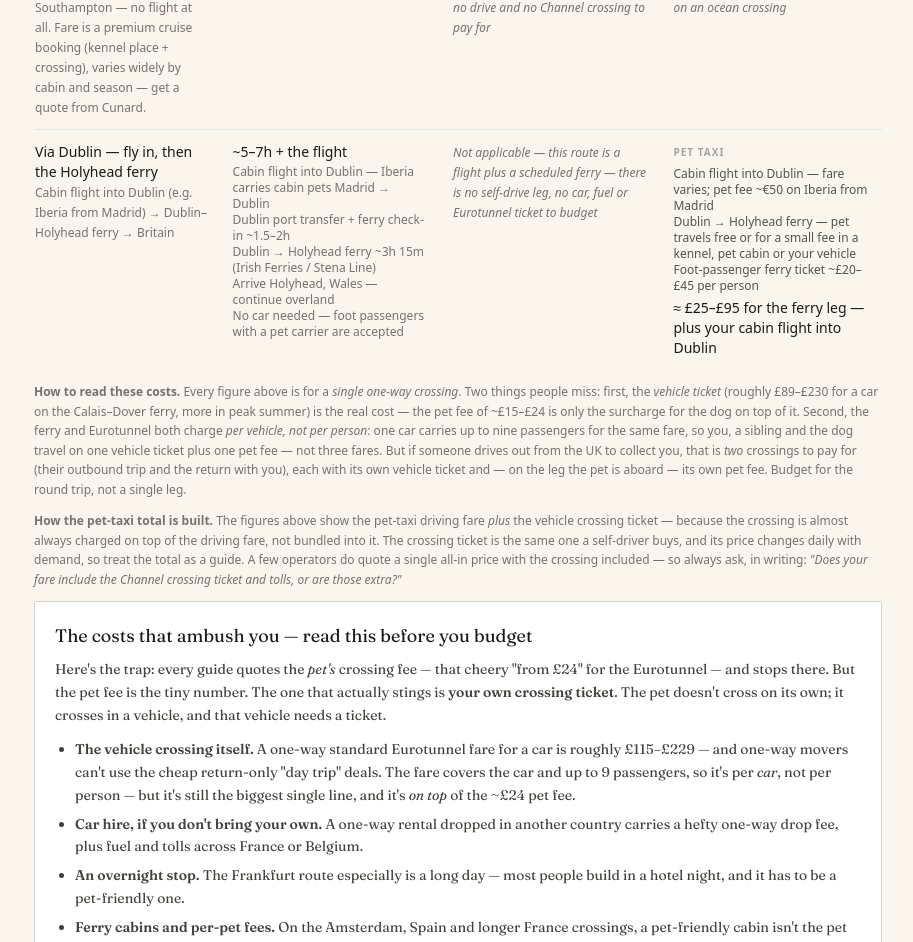
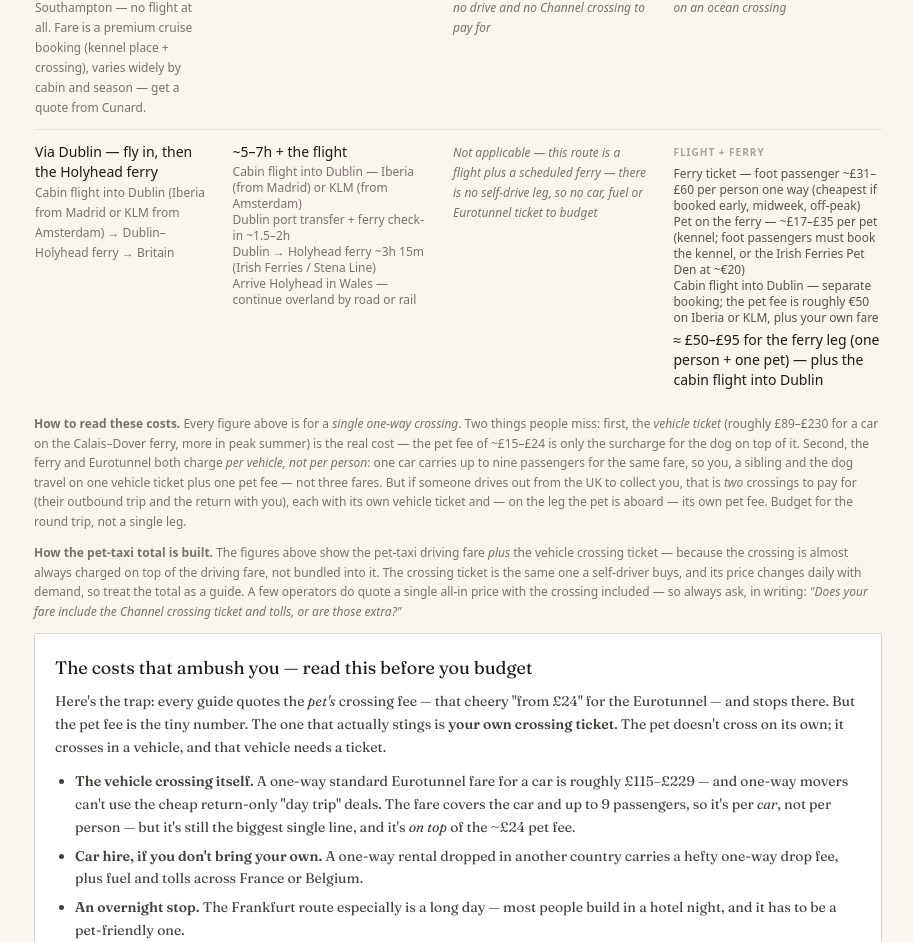
Before and after one commit to rupindermahay/petsincabin, a Next.js app: page /getting-your-pet-into-the-uk in a window 1280 px wide. Shown: the part 2554-3496 px from the top of the page, without its empty margins (182-1095 px from the left). Built offline with nearby package versions, Linux system fonts and the light colour scheme.

Commit message:
Add files via upload

```diff
--- a/components/RouteComparison.jsx
+++ b/components/RouteComparison.jsx
@@ -262,29 +262,28 @@ const ROUTES = [
     id: "dublin-ferry",
     origin: "Dublin",
     name: "Via Dublin — fly in, then the Holyhead ferry",
-    sub: "Cabin flight into Dublin (e.g. Iberia from Madrid) → Dublin–Holyhead ferry → Britain",
+    sub: "Cabin flight into Dublin (Iberia from Madrid or KLM from Amsterdam) → Dublin–Holyhead ferry → Britain",
     timeHeadline: "~5–7h + the flight",
     timeLegs: [
-      "Cabin flight into Dublin — Iberia carries cabin pets Madrid → Dublin",
+      "Cabin flight into Dublin — Iberia (from Madrid) or KLM (from Amsterdam)",
       "Dublin port transfer + ferry check-in ~1.5–2h",
       "Dublin → Holyhead ferry ~3h 15m (Irish Ferries / Stena Line)",
-      "Arrive Holyhead, Wales — continue overland",
-      "No car needed — foot passengers with a pet carrier are accepted",
+      "Arrive Holyhead in Wales — continue overland by road or rail",
     ],
     driveCost: null,
     driveNA:
-      "this route is a flight plus a scheduled ferry — there is no self-drive leg, no car, fuel or Eurotunnel ticket to budget",
+      "this route is a flight plus a scheduled ferry — there is no self-drive leg, so no car, fuel or Eurotunnel ticket to budget",
     driveTotal: null,
     taxiCost: [
-      "Cabin flight into Dublin — fare varies; pet fee ~€50 on Iberia from Madrid",
-      "Dublin → Holyhead ferry — pet travels free or for a small fee in a kennel, pet cabin or your vehicle",
-      "Foot-passenger ferry ticket ~£20–£45 per person",
+      "Ferry ticket — foot passenger ~£31–£60 per person one way (cheapest if booked early, midweek, off-peak)",
+      "Pet on the ferry — ~£17–£35 per pet (kennel; foot passengers must book the kennel, or the Irish Ferries Pet Den at ~€20)",
+      "Cabin flight into Dublin — separate booking; the pet fee is roughly €50 on Iberia or KLM, plus your own fare",
     ],
-    taxiTotal: "≈ £25–£95 for the ferry leg — plus your cabin flight into Dublin",
+    taxiTotal: "≈ £50–£95 for the ferry leg (one person + one pet) — plus the cabin flight into Dublin",
     costType: "ferry",
     taxiCaption:
-      "this covers only the Dublin → Holyhead ferry leg — the cabin flight into Dublin is a separate booking and its own cost; uniquely, this route puts your pet in the cabin for the flight rather than a Channel crossing by car",
-    sortCost: 60,
+      "the ferry figure is one person and one pet, one way. The cabin flight into Dublin is booked and paid separately. Pets under about 10 kg can travel in a carrier with you; larger dogs go in the ship's kennel.",
+    sortCost: 75,
     sortTime: 6,
     isEurotunnel: false,
     hasPetTaxi: true,
@@ -316,6 +315,15 @@ const CROSSING_FILTERS = [
 ];
 
 const ALL_FILTERS = [...ORIGIN_FILTERS, ...CROSSING_FILTERS];
+
+// The second cost column adapts to what the route's secondary cost actually
+// is: a private pet taxi, a scheduled shuttle, or a flight-plus-ferry. Using
+// the wrong word (e.g. "pet taxi" on a flight+ferry route) is misleading.
+function costLabel(costType) {
+  if (costType === "shuttle") return "shuttle";
+  if (costType === "ferry") return "flight + ferry";
+  return "pet taxi";
+}
 
 export default function RouteComparison() {
   const [sort, setSort] = useState("default");
@@ -475,7 +483,7 @@ export default function RouteComparison() {
                 )}
 
                 <div className="text-[11px] uppercase tracking-[0.12em] text-stone-500 font-semibold mb-1">
-                  Cost — {r.costType === "shuttle" ? "shuttle" : "pet taxi"}
+                  Cost — {costLabel(r.costType)}
                 </div>
                 {r.taxiNA ? (
                   <div className="text-sm text-stone-500 italic">
@@ -592,7 +600,7 @@ export default function RouteComparison() {
                       ) : r.taxiCost ? (
                         <>
                           <span className="block text-[10px] uppercase tracking-[0.1em] text-stone-400 font-semibold mb-1">
-                            {r.costType === "shuttle" ? "Shuttle" : "Pet taxi"}
+                            {costLabel(r.costType).replace(/^./, (c) => c.toUpperCase())}
                           </span>
                           {r.taxiCost.map((c, i) => (
                             <span
```
